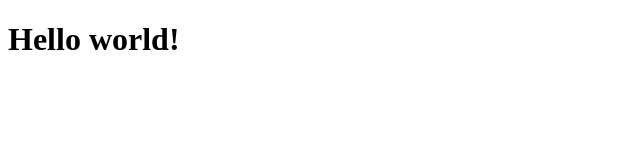
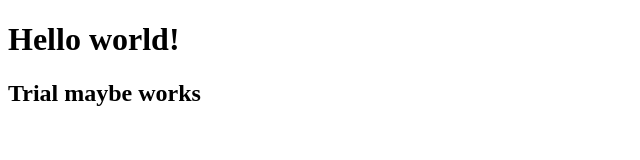
Before and after one commit to EloiseCresswell/EloiseCresswell, a plain HTML site: page index.html in a window 1280 px wide. Shown: the whole page, without its empty margins (0-640 px from the left). Drawn offline with Linux system fonts and the light colour scheme.

Commit message:
trial if YML set up correctly, added trial h2

```diff
--- a/index.html
+++ b/index.html
@@ -7,5 +7,6 @@
 </head>
 <body>
     <h1> Hello world!</h1>
+    <h2>Trial maybe works</h2>
 </body>
 </html>
```
Also changed, not shown: 1 other file.
